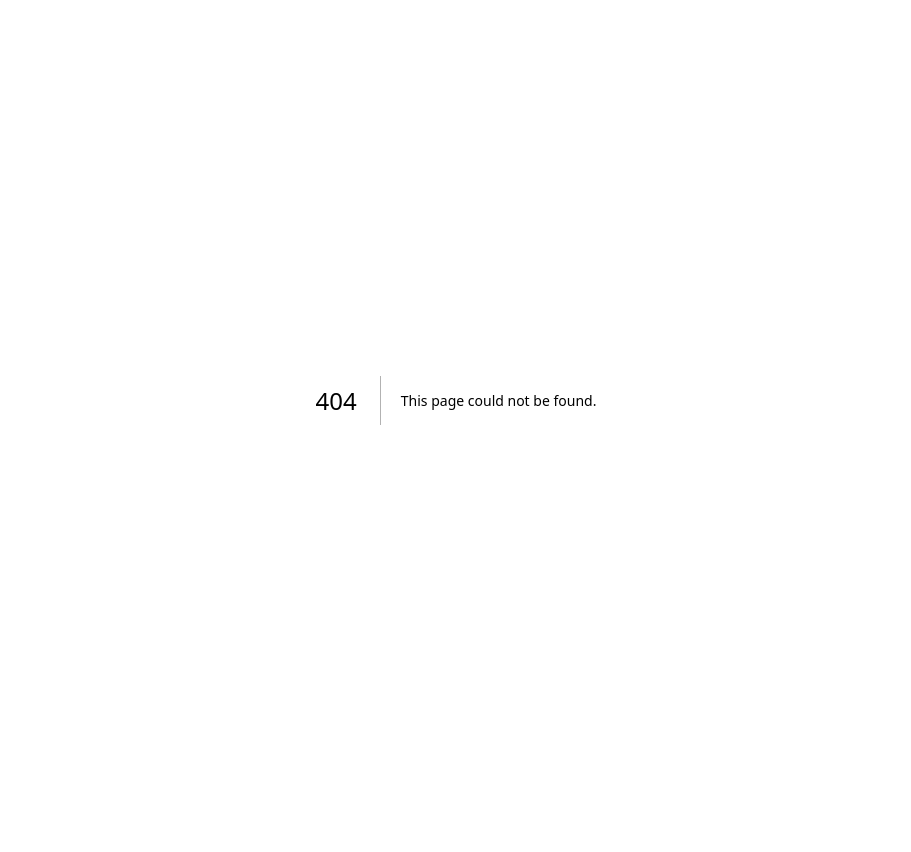
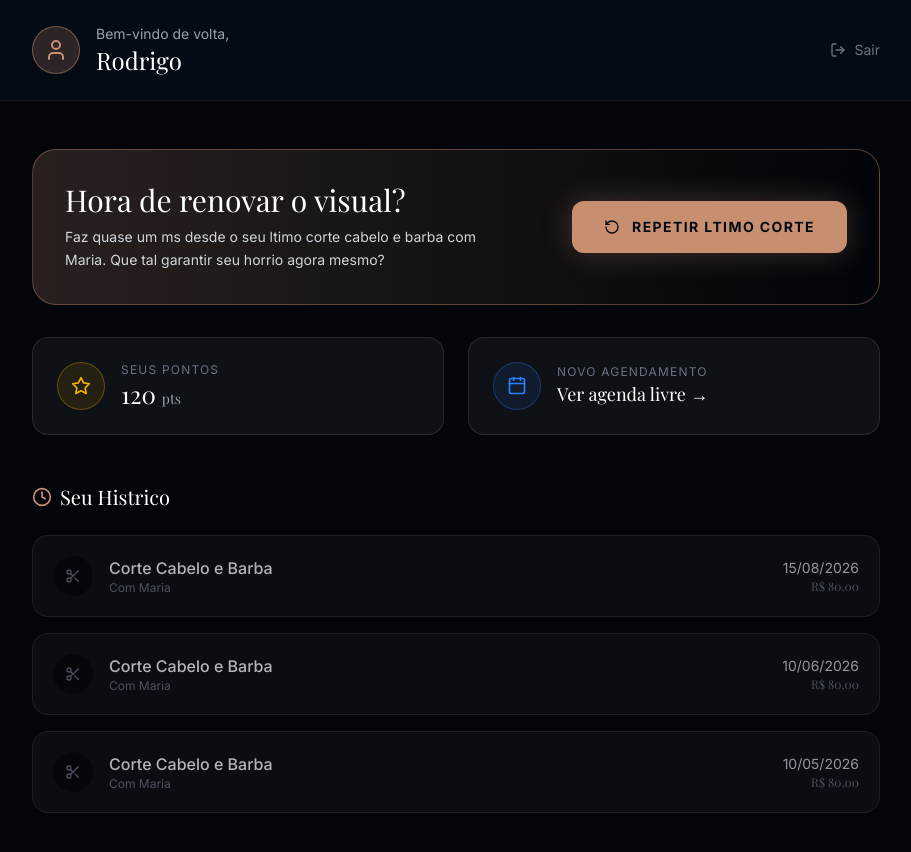
Before and after one commit to rodrigoestevao762/barber-pro, a Next.js app: page /painel-cliente in a window 1280 px wide. Before the commit this address had no page. Shown: the top 852 px of the page, without its empty margins (184-1095 px from the left). Before the commit the page ends 800 px from the top, so only its background shows below. Built offline with nearby package versions, Linux system fonts and the light colour scheme; a web font is replaced by a local one.

Commit message:
feat: add client dashboard with one-click rebook

```diff
--- /dev/null
+++ b/src/app/painel-cliente/ClientDashboard.tsx
@@ -0,0 +1,148 @@
+"use client";
+
+import { motion } from "framer-motion";
+import { Scissors, Calendar, Clock, RotateCcw, MapPin, User, LogOut } from "lucide-react";
+import { useState } from "react";
+import BookingModal from "@/components/BookingModal";
+import Link from "next/link";
+
+export default function ClientDashboard() {
+  const [isModalOpen, setIsModalOpen] = useState(false);
+  const [selectedServiceId, setSelectedServiceId] = useState<string | undefined>(undefined);
+
+  // MOCK DATA PARA DEMONSTRAO DA IDEIA 1
+  const clientName = "Rodrigo";
+  const points = 120;
+
+  const lastAppointment = {
+    date: "15/08/2026",
+    serviceName: "Corte Cabelo e Barba",
+    serviceId: "cm0391zls0000a6g77iuv9t0a", // Assume que existe na API ou ele pega dinamicamente depois
+    barber: "Maria",
+    price: 80,
+  };
+
+  const handleRebook = () => {
+    setSelectedServiceId(lastAppointment.serviceId);
+    setIsModalOpen(true);
+  };
+
+  return (
+    <div className="min-h-screen bg-[#02050A] text-white">
+      {/* HEADER DO CLIENTE */}
+      <header className="border-b border-white/5 bg-[#050B14] sticky top-0 z-40">
+        <div className="max-w-4xl mx-auto px-6 py-6 flex justify-between items-center">
+          <div className="flex items-center gap-4">
+            <div className="w-12 h-12 rounded-full bg-[#C88E70]/20 flex items-center justify-center border border-[#C88E70]/50">
+              <User className="w-6 h-6 text-[#C88E70]" />
+            </div>
+            <div>
+              <p className="text-sm text-gray-400">Bem-vindo de volta,</p>
+              <h1 className="text-2xl font-serif">{clientName}</h1>
+            </div>
+          </div>
+          <Link href="/" className="text-gray-500 hover:text-white transition-colors flex items-center gap-2 text-sm">
+            <LogOut className="w-4 h-4" /> Sair
+          </Link>
+        </div>
+      </header>
+
+      <main className="max-w-4xl mx-auto px-6 py-12 space-y-8">
+        {/* BANNER DE RETORNO / REBOOK */}
+        <motion.div
+          initial={{ opacity: 0, y: 20 }} animate={{ opacity: 1, y: 0 }}
+          className="relative bg-gradient-to-r from-[#C88E70]/20 to-transparent border border-[#C88E70]/40 rounded-3xl p-8 overflow-hidden flex flex-col md:flex-row items-center justify-between gap-6"
+        >
+          <div className="relative z-10 space-y-2">
+            <h2 className="text-3xl font-serif text-white">Hora de renovar o visual?</h2>
+            <p className="text-gray-300 max-w-md text-sm leading-relaxed">
+              Faz quase um ms desde o seu ltimo {lastAppointment.serviceName.toLowerCase()} com {lastAppointment.barber}. Que tal garantir seu horrio agora mesmo?
+            </p>
+          </div>
+          <button
+            onClick={handleRebook}
+            className="relative z-10 w-full md:w-auto bg-[#C88E70] text-[#050B14] hover:bg-white transition-colors px-8 py-4 rounded-xl font-bold uppercase tracking-widest text-sm flex items-center justify-center gap-3 whitespace-nowrap shadow-[0_0_30px_rgba(200,142,112,0.3)] hover:scale-105 transform duration-300"
+          >
+            <RotateCcw className="w-4 h-4" /> Repetir ltimo Corte
+          </button>
+        </motion.div>
+
+        {/* STATUS DO CLIENTE */}
+        <div className="grid grid-cols-1 md:grid-cols-2 gap-6">
+          <div className="bg-white/5 border border-white/10 p-6 rounded-2xl flex items-center gap-4">
+            <div className="w-12 h-12 bg-yellow-500/10 rounded-full flex items-center justify-center border border-yellow-500/30">
+              <Star className="w-5 h-5 text-yellow-500" />
+            </div>
+            <div>
+              <p className="text-xs text-gray-500 uppercase tracking-widest">Seus Pontos</p>
+              <p className="text-2xl font-serif">{points} <span className="text-sm text-gray-400">pts</span></p>
+            </div>
+          </div>
+
+          <div className="bg-white/5 border border-white/10 p-6 rounded-2xl flex items-center gap-4 cursor-pointer hover:bg-white/10 transition-colors" onClick={() => { setSelectedServiceId(undefined); setIsModalOpen(true); }}>
+            <div className="w-12 h-12 bg-blue-500/10 rounded-full flex items-center justify-center border border-blue-500/30">
+              <Calendar className="w-5 h-5 text-blue-500" />
+            </div>
+            <div>
+              <p className="text-xs text-gray-500 uppercase tracking-widest">Novo Agendamento</p>
+              <p className="text-lg font-serif">Ver agenda livre &rarr;</p>
+            </div>
+          </div>
+        </div>
+
+        {/* HISTRICO */}
+        <div>
+          <h3 className="text-xl font-serif text-white mb-6 mt-12 flex items-center gap-2">
+            <Clock className="w-5 h-5 text-[#C88E70]" /> Seu Histrico
+          </h3>
+          <div className="space-y-4">
+            {[1, 2, 3].map((item, idx) => (
+              <div key={idx} className="bg-white/5 border border-white/10 p-5 rounded-2xl flex justify-between items-center opacity-70">
+                <div className="flex gap-4 items-center">
+                  <div className="hidden md:flex w-10 h-10 bg-black/50 rounded-full items-center justify-center">
+                    <Scissors className="w-4 h-4 text-gray-500" />
+                  </div>
+                  <div>
+                    <h4 className="font-medium text-white">{lastAppointment.serviceName}</h4>
+                    <p className="text-xs text-gray-500">Com {lastAppointment.barber}</p>
+                  </div>
+                </div>
+                <div className="text-right">
+                  <p className="text-sm text-gray-300">{item === 1 ? lastAppointment.date : `10/0${8-item}/2026`}</p>
+                  <p className="text-xs text-gray-500 font-serif">R$ {lastAppointment.price},00</p>
+                </div>
+              </div>
+            ))}
+          </div>
+        </div>
+
+      </main>
+
+      <BookingModal
+        isOpen={isModalOpen}
+        onClose={() => setIsModalOpen(false)}
+        initialServiceId={selectedServiceId}
+      />
+    </div>
+  );
+}
+
+// Dummy Star icon component missing from lucide-react import above
+function Star(props: any) {
+  return (
+    <svg
+      {...props}
+      xmlns="http://www.w3.org/2000/svg"
+      width="24"
+      height="24"
+      viewBox="0 0 24 24"
+      fill="none"
+      stroke="currentColor"
+      strokeWidth="2"
+      strokeLinecap="round"
+      strokeLinejoin="round"
+    >
+      <polygon points="12 2 15.09 8.26 22 9.27 17 14.14 18.18 21.02 12 17.77 5.82 21.02 7 14.14 2 9.27 8.91 8.26 12 2" />
+    </svg>
+  )
+}
--- /dev/null
+++ b/src/app/painel-cliente/page.tsx
@@ -0,0 +1 @@
+import ClientDashboard from "./ClientDashboard"; export default function Page() { return <ClientDashboard />; }
```
